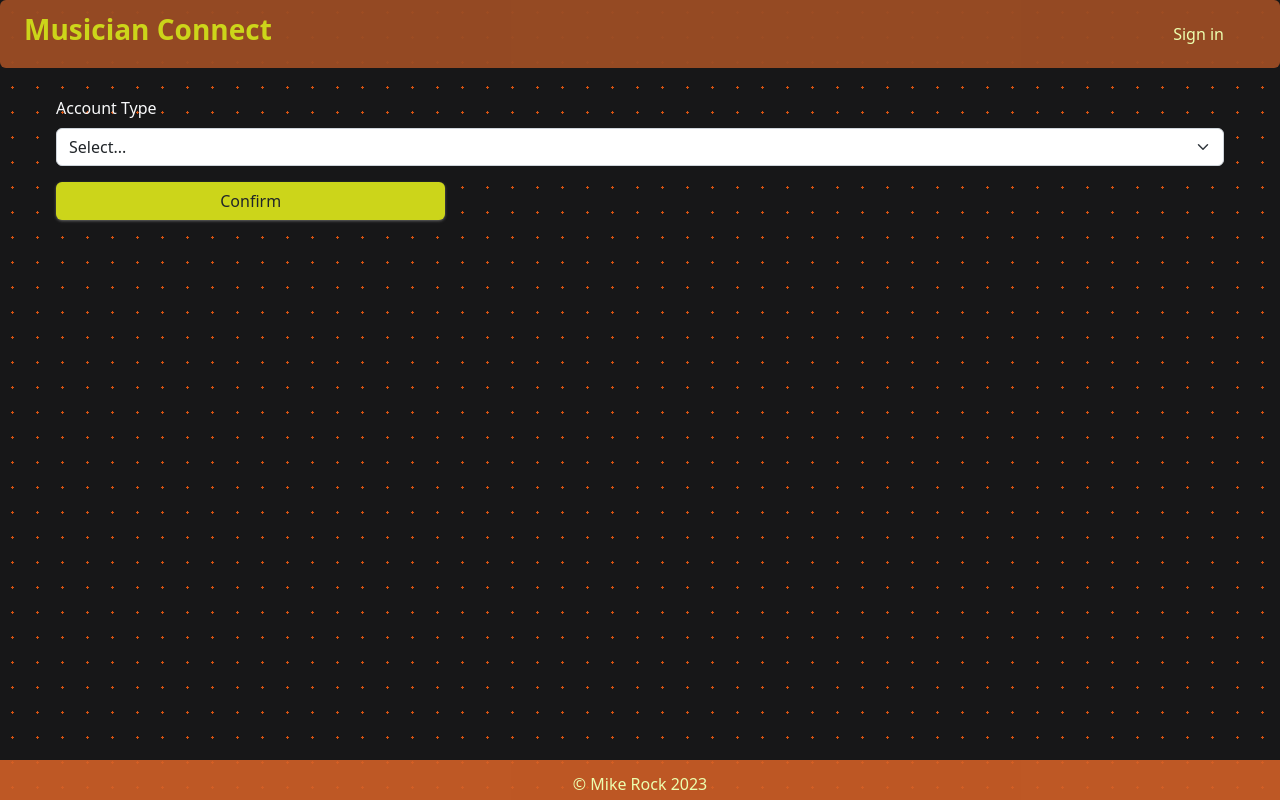
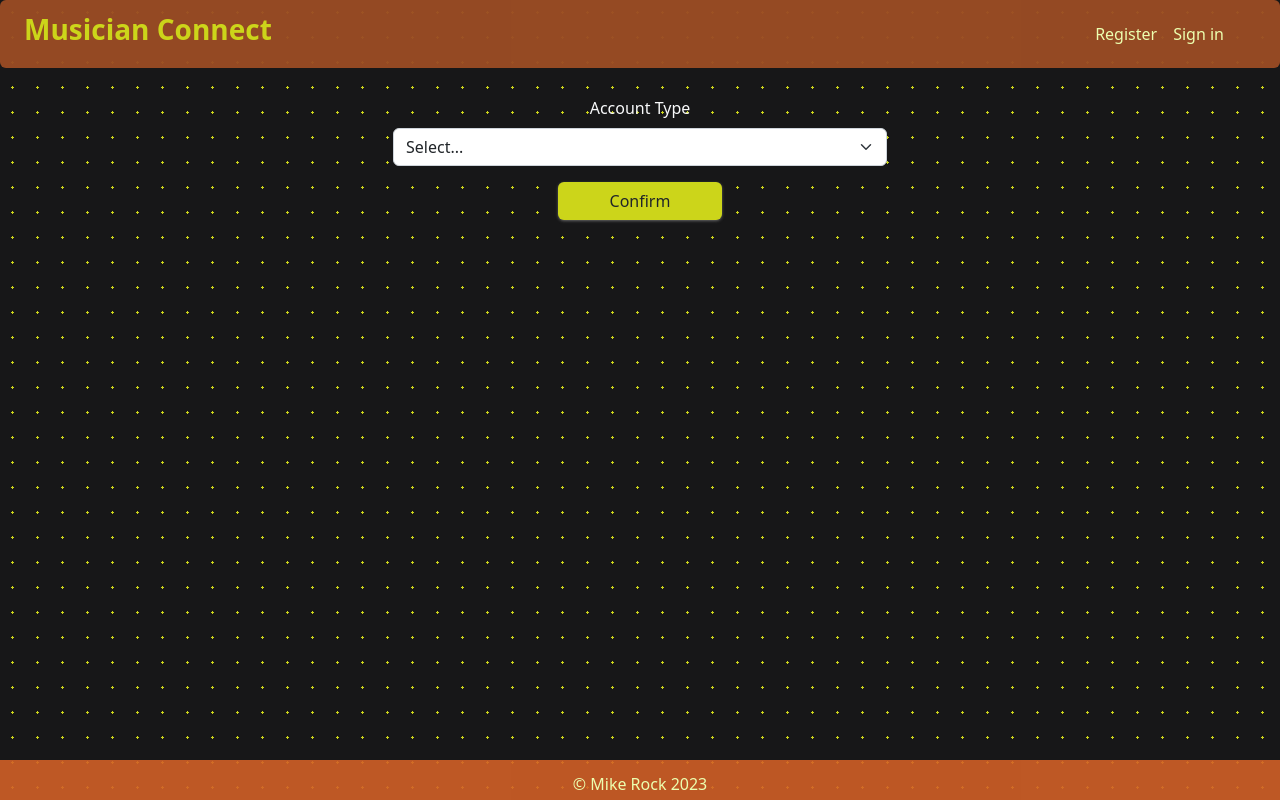
Before and after one commit to MikeRock51/Musician_Connect, a React (Create React App) app in the folder frontend/: page /register/user-type in a window 1280 px wide. Built offline with nearby package versions, Linux system fonts and the light colour scheme.

Commit message:
Update UI

```diff
--- a/frontend/public/styles.css
+++ b/frontend/public/styles.css
@@ -3,7 +3,7 @@ html body {
   height: 100%;
   overflow-x: hidden;
   background: #010102e8;
-  background-image: radial-gradient(#ff5e0ed3 7.2%, transparent 0);
+  background-image: radial-gradient(#CCD51A 7.2%, transparent 0);
   background-size: 25px 25px;
   /* padding: 1rem; */
   /* box-sizing: border-box; */
@@ -60,10 +60,6 @@ nav a,
 
 .cinnabar {
   color: #ff5e0ed3 !important;
-}
-
-.bg-brownie {
-  background-color: #9b4c24 !important;
 }
 
 .bg-brownie {
@@ -159,6 +155,10 @@ ul.dropdown-menu {
   border: none;
 }
 
+button.btn.bg-bright {
+  background-color: #ECFFB0 !important;
+}
+
 .btn.dropdown-toggle {
   -webkit-box-shadow: 0px 0px 0px #666666;
   -moz-box-shadow: 0px 0px 0px #666666;
@@ -168,7 +168,7 @@ ul.dropdown-menu {
 
 .btn.anime:hover {
   animation: buttonAnimation 0.5s infinite !important;
-  background-color: #C8B273 !important;
+  background-color: #ECFFB0 !important;
 }
 
 @keyframes buttonAnimation {
--- a/frontend/src/components/Navbar.jsx
+++ b/frontend/src/components/Navbar.jsx
@@ -27,16 +27,19 @@ function Navbar(props) {
                 <div className="collapse navbar-collapse" id="navbarTogglerDemo03">
                     <ul className="navbar-nav ms-auto me-0 mb-2 mb-lg-0">
                         <li className="nav-item">
-                            {props.loggedIn &&
+                            {props.loggedIn ?
                                 <a className="nav-link active hover bright" aria-current="page"
                                     href="/user/dashboard">
                                     Dashboard
+                                </a> : <a className="nav-link active hover bright" aria-current="page"
+                                    href="/register">
+                                    Register
                                 </a>}
-                            {!props.loggedIn && window.location.pathname === '/sign-in' &&
+                            {/* {!props.loggedIn && window.location.pathname === '/sign-in' &&
                                 <a className="nav-link active hover bright" aria-current="page"
                                     href="/register/user-type">
                                     Register
-                                </a>}
+                                </a>} */}
                         </li>
                         <li className="nav-item">
                             <a
--- a/frontend/src/components/User.jsx
+++ b/frontend/src/components/User.jsx
@@ -17,7 +17,7 @@ function User(props) {
                         {props.loggedInUser && props.loggedInUser.userType.toLowerCase() === "client" ?
                             <button
                                 type="button"
-                                className="w-100 anime btn cinnabar fw-bold"
+                                className="w-100 anime btn bg-bright cinnabar fw-bold"
                                 onClick={() => {
                                     props.sendBookingInitials(null, null, {
                                         "musician_id": user.id,
--- a/frontend/src/components/pages/Booking.jsx
+++ b/frontend/src/components/pages/Booking.jsx
@@ -16,9 +16,7 @@ function Booking(props) {
 
     function handleClicked(event) {
         event.preventDefault();
-        props.isValid && handleSubmit();
-        !props.isValid && alert(
-            'One or more invalid responses, please check and try again...')
+        handleSubmit();
     }
 
     function handleSubmit(event) {
@@ -98,8 +96,8 @@ function Booking(props) {
                     onChange={props.onChange}
                     mandatory={true}
                 />
-                {error && !isPending && <p className="pt-2 mb-0 teal">{error}</p>}
-                {isPending && <p className="pt-2 mb-0 teal">Creating your booking...</p>}
+                {error && !isPending && <p className="pt-2 mb-0 bright">{error}</p>}
+                {isPending && <p className="pt-2 mb-0 bright">Creating your booking...</p>}
                 <div className="col-lg-6 ms-1 pt-3">
                     <button type="submit"
                         className="btn col-12 anime"
--- a/frontend/src/components/pages/Register.jsx
+++ b/frontend/src/components/pages/Register.jsx
@@ -122,9 +122,7 @@ function Register(props) {
 
     if (verified) {
         console.log("Success");
-    //   console.log(user);
       postIt(userPostUrl, userData);
-    //   console.log(data);
       !isPending && !error && navigate("/sign-in");
       error && console.log(error);
     } else {
--- a/frontend/src/components/pages/Signin.jsx
+++ b/frontend/src/components/pages/Signin.jsx
@@ -11,14 +11,11 @@ function Signin(props) {
 
   function handleClicked(event) {
     event.preventDefault();
-        handleSubmit()
-        // props.isValid && handleSubmit();
-        // !props.isValid && alert(
-        //     'One or more invalid responses, please check and try again...')
+    handleSubmit();
   }
 
   function handleSubmit() {
-        const authUrl = 'http://127.0.0.1:7000/api/v1/users/auth';
+    const authUrl = "http://127.0.0.1:7000/api/v1/users/auth";
 
     // Verify that all required fields have value
     if (props.userData.password && props.userData.password.length < 1) {
@@ -39,59 +36,88 @@ function Signin(props) {
         method: "POST",
         headers: {
           "Content-Type": "application/json",
-                    "Access-Control-Allow-Origin": "http://localhost/3000"
+          "Access-Control-Allow-Origin": "http://localhost/3000",
         },
-                body: JSON.stringify(props.userData)
+        body: JSON.stringify(props.userData),
       })
         .then((res) => {
           return res.json();
-                }).then((data) => {
-                    if (data.error && data.error === 'Not Found') {
-                        data = ({ "error": "User does not exist" });
+        })
+        .then((data) => {
+          if (data.error && data.error === "Not Found") {
+            data = { error: "User does not exist" };
           }
           setUserInfo(data);
           if (!isPending && !data.error) {
             sessionStorage.setItem("loggedInUser", JSON.stringify(data));
             props.setLoggedIn(true);
-                        navigate('/user/dashboard');
+            navigate("/user/dashboard");
           }
           // userInfo = data;
           // console.log(userInfo);
           setIsPending(false);
-                }).catch(err => {
+        })
+        .catch((err) => {
           console.log(err);
           setIsPending(false);
-                })
-        } else { alert('Please fill all required fields'); }
+        });
+    } else {
+      alert("Please fill all required fields");
+    }
   }
 
   return (
-        <form className="row g-3 mx-5">
-            <div className="">
-                <Input className="" type="email" name="email" text="Email"
+    <div className="container-md">
+      <form className="row g-3 mx-5 d-flex justify-content-center align-items-center">
+        <div className="col-md-6">
+          <Input
+            className=""
+            type="email"
+            name="email"
+            text="Email"
             mandatory={true}
             onChange={props.onChange}
           />
-                <Input type="password" name="password" text="Password"
+        </div>
+        <div className="col-md-6">
+          <Input
+            type="password"
+            name="password"
+            text="Password"
             mandatory={true}
             onChange={props.onChange}
           />
-                {userInfo.error && !isPending && <p className="pt-2 mb-0 teal">{userInfo.error}</p>}
-                {isPending && <p className="pt-2 mb-0 teal">Loading your account...</p>}
         </div>
-            <div className="col-md-6 ms-1">
-                <button type="submit" className="btn col-12 anime mb-3"
-                    onClick={handleClicked}>
+        {userInfo.error && !isPending && (
+          <p className="pt-2 text-center mb-0 bright">{userInfo.error}</p>
+        )}
+        <div className="col-md-6 ms-1 text-center">
+          <button
+            type="submit"
+            className="btn col-12 anime mb-3"
+            onClick={handleClicked}
+          >
             Sign in
           </button>
           <span className="text-light">
             Don't have an account?
-                    <a href="/register/user-type"
-                        className="link-underline link-underline-opacity-0 hover bright"> Sign Up here</a>
+            <a
+              href="/register/user-type"
+              className="link-underline link-underline-opacity-0 hover bright"
+            >
+              {" "}
+              Sign Up here
+            </a>
           </span>
+          {isPending && (
+            <p className="pt-2 text-center mb-0 bright">
+              Loading your account...
+            </p>
+          )}
         </div>
       </form>
-    )
+    </div>
+  );
 }
 
 export default Signin;
--- a/frontend/src/components/pages/Usertype.jsx
+++ b/frontend/src/components/pages/Usertype.jsx
@@ -2,20 +2,24 @@ import Navbar from "../Navbar";
 import Select from "../form_pieces/Select";
 
 function Usertype(props) {
-
   return (
-        <form className='row g-3 mx-5'>
-            <Select name="userType"
+    <div className="container-lg text-center">
+      <form className="row g-3 mx-5 d-flex justify-content-center">
+        <div className="col-lg-6">
+          <Select
+            name="userType"
             items={[
-                    { 'name': 'Client', 'id': 1 },
-                    { 'name': 'Musician', 'id': 2 }
+              { name: "Client", id: 1 },
+              { name: "Musician", id: 2 },
             ]}
             text="Account Type"
             onChange={props.onChange}
             addButton={true}
           />
+        </div>
       </form>
-    )
+    </div>
+  );
 }
 
 export default Usertype;
```
Lines whose indentation alone changed are shown as unchanged.
